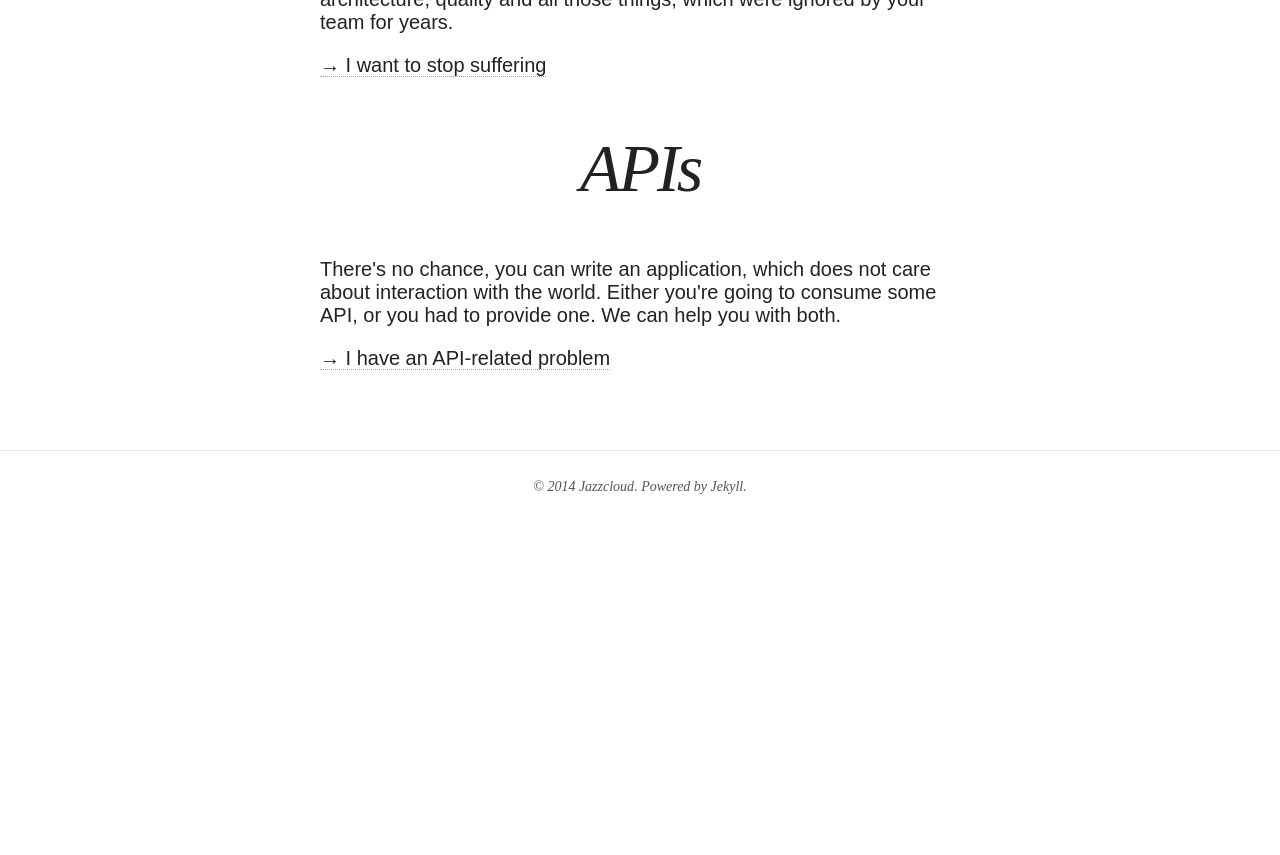
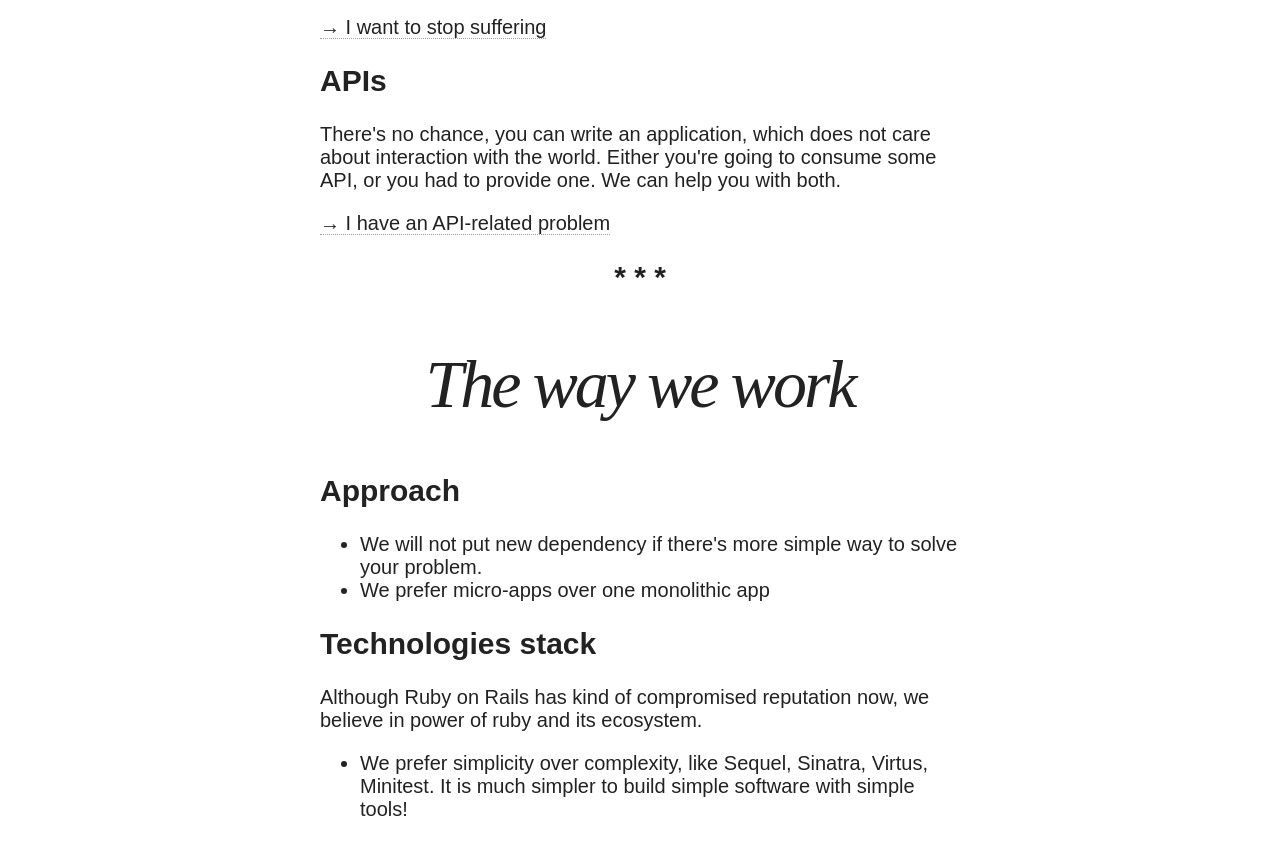
Before and after one commit to jazzcloud/jazzcloud.github.io, a Jekyll site: the page built from index.html, in a window 1280 px wide and 900 px high, scrolled down 1143 px. Shown: the top 855 px of the window. Built offline with Jekyll 4.4.1, drawn with Linux system fonts in a browser that asks for light colours; nearby versions of some CDN libraries; before the commit the page ends 1740 px from its top, so only the background shows below that.

Commit message:
moar content

```diff
--- a/index.html
+++ b/index.html
@@ -5,7 +5,8 @@ description: ""
 tags: []
 ---
 
-<h1 class='entry-title'>Backends</h1>
+<h1 class='entry-title'>Competencies</h1>
+<h2>Backends</h1>
 
 <p>The heart of your backend is business logic. To survive in constantly changing conditions, your business logic code should be very lean. Ideally the core doesn't care about persistence, interaction with some services and it should have minimum of dependencies.<p/>
 <p>It is well-tested and all possible ways to use it are well documented.</p>
@@ -16,7 +17,7 @@ tags: []
 </p>
 
 
-<h1 class='entry-title'>Refactoring</h1>
+<h2>Refactoring</h1>
 <p>There's a huge amount of companies suffering from their current codebase. They want to add new features rapidly, but they can't, because existing code is too complicated and fragile. This is the point where you stop to innovate, and this is really bad.</p>
 
 <p>You already paid a lot to develop your product. Now it is time to invest in architecture, quality and all those things, which were ignored by your team for years.
@@ -25,11 +26,28 @@ tags: []
 <a href="mailto:nemytchenko@gmail.com?subject=I want my code to be refactored">→ I want to stop suffering</a>
 </p>
 
-
-<h1 class='entry-title'>APIs</h1>
+<h2>APIs</h1>
 <p>There's no chance, you can write an application, which does not care about interaction with the world. Either you're going to consume some API, or you had to provide one. We can help you with both.</p>
 <p><a href="mailto:nemytchenko@gmail.com?subject=API business">→ I have an API-related problem</a>
 </p>
+
+<h1><center>* * *</center></h1>
+<h1 class='entry-title'>The way we work</h1>
+
+<h2>Approach</h1>
+
+<ul>
+<li>We will not put new dependency if there's more simple way to solve your problem.</li>
+<li>We prefer micro-apps over one monolithic app</li>
+</ul>
+
+<h2>Technologies stack</h1>
+<p>Although Ruby on Rails has kind of compromised reputation now, we believe in power of ruby and its ecosystem.
+<ul>
+<li>We prefer simplicity over complexity, like Sequel, Sinatra, Virtus, Minitest. It is much simpler to build simple software with simple tools!</li>
+</ul>
+
+<p></p>
 
 <!-- <h1 class='entry-title'>Recent posts</h1>
 
```
